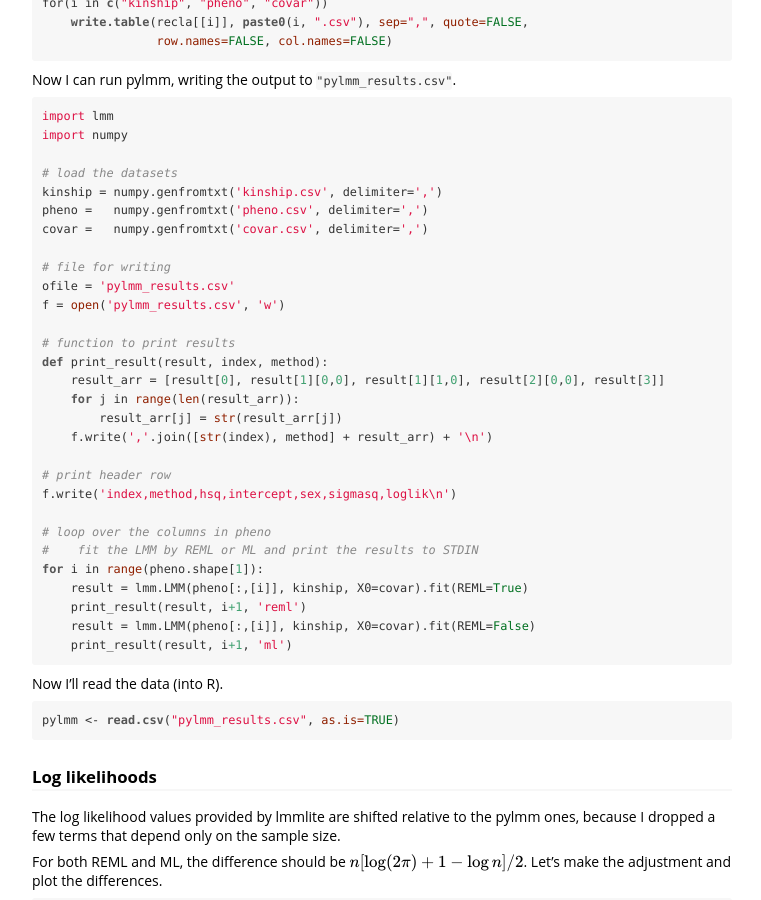
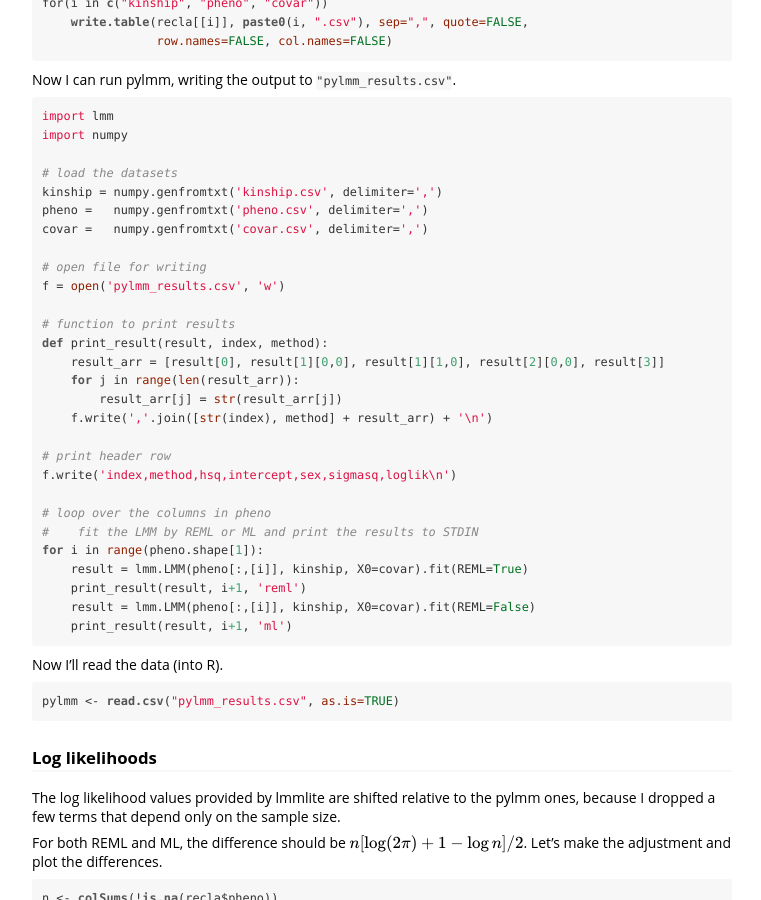
Before and after one commit to kbroman/lmmlite, a Jekyll site: the page assets/compare2pylmm.html, which Jekyll copies as it is, in a window 1280 px wide and 900 px high, scrolled down 1341 px. Shown: the whole window, without its empty margins (258-1019 px from the left). Built offline with Jekyll 4.4.1, drawn with Linux system fonts in a browser that asks for light colours; formulas are drawn with MathJax 3.

Commit message:
Cosmetic change to compare2pylmm.Rmd

```diff
--- a/assets/compare2pylmm.Rmd
+++ b/assets/compare2pylmm.Rmd
@@ -134,8 +134,7 @@ kinship = numpy.genfromtxt('kinship.csv', delimiter=',')
 pheno =   numpy.genfromtxt('pheno.csv', delimiter=',')
 covar =   numpy.genfromtxt('covar.csv', delimiter=',')
 
-# file for writing
-ofile = 'pylmm_results.csv'
+# open file for writing
 f = open('pylmm_results.csv', 'w')
 
 # function to print results
--- a/assets/compare2pylmm.html
+++ b/assets/compare2pylmm.html
@@ -105,8 +105,7 @@ kinship = numpy.genfromtxt(<span class="st">'kinship.csv'</span>, delimiter=<spa
 pheno =   numpy.genfromtxt(<span class="st">'pheno.csv'</span>, delimiter=<span class="st">','</span>)
 covar =   numpy.genfromtxt(<span class="st">'covar.csv'</span>, delimiter=<span class="st">','</span>)
 
-<span class="co"># file for writing</span>
-ofile = <span class="st">'pylmm_results.csv'</span>
+<span class="co"># open file for writing</span>
 f = <span class="dt">open</span>(<span class="st">'pylmm_results.csv'</span>, <span class="st">'w'</span>)
 
 <span class="co"># function to print results</span>
```
